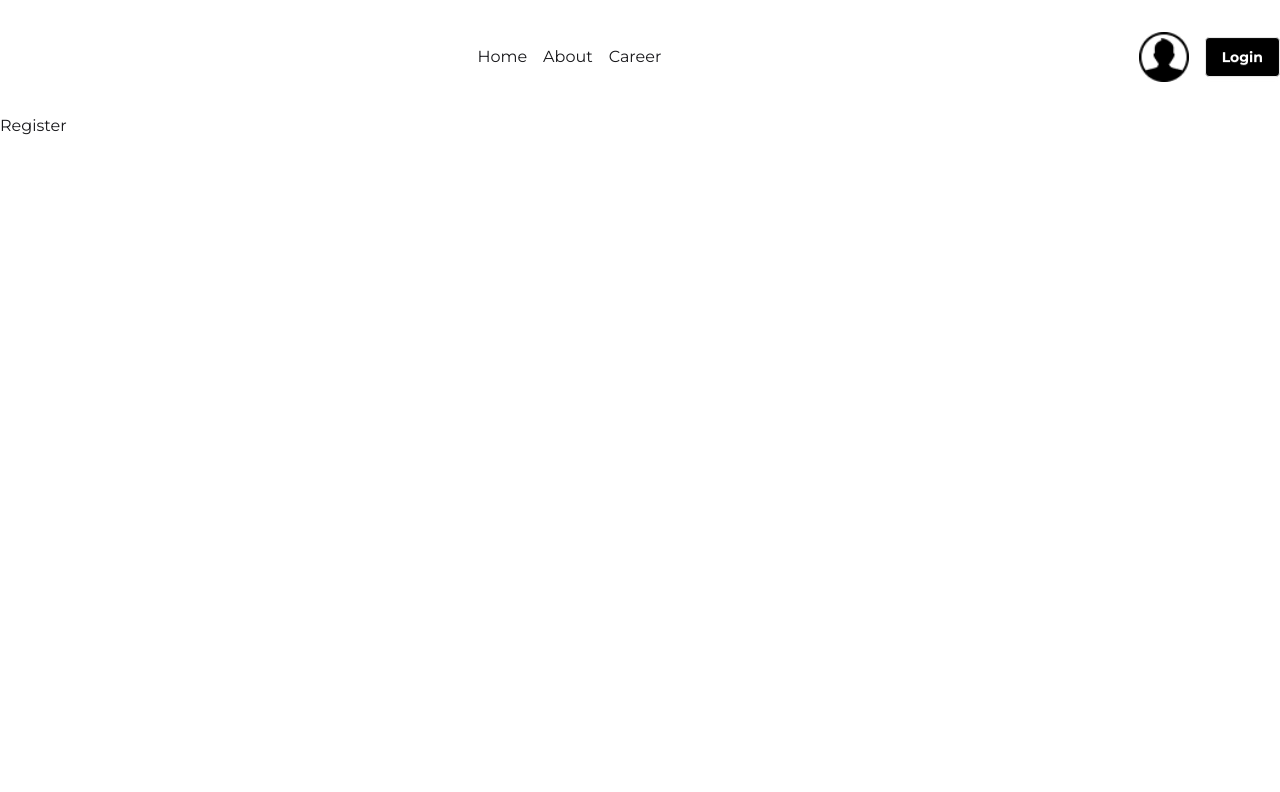
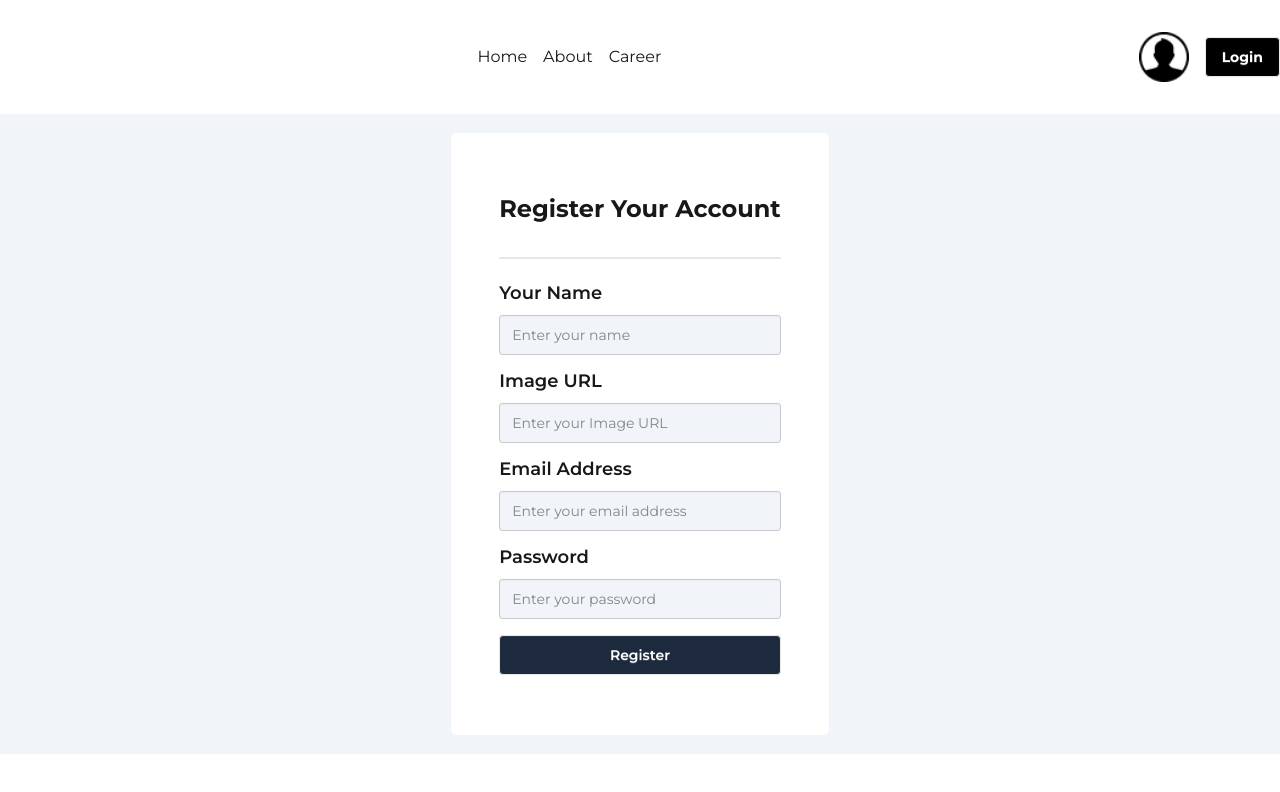
Before and after one commit to anika-chhoa/dragon-news, a Next.js app: page /register in a window 1280 px wide. Shown: the top 792 px of the page. Built offline with nearby package versions, Linux system fonts and the light colour scheme.

Commit message:
login and register page designed

```diff
--- a/package.json
+++ b/package.json
@@ -14,6 +14,7 @@
     "react": "19.2.4",
     "react-dom": "19.2.4",
     "react-fast-marquee": "^1.6.5",
+    "react-hook-form": "^7.74.0",
     "react-icons": "^5.6.0"
   },
   "devDependencies": {
--- a/src/app/(auth)/login/page.jsx
+++ b/src/app/(auth)/login/page.jsx
@@ -1,11 +1,61 @@
-import React from 'react';
+"use client";
+import Link from "next/link";
+import { useForm } from "react-hook-form";
 
 const LoginPage = () => {
-    return (
-        <div>
+  const handleLoginForm = (data) => {
+    console.log(data);
+  };
+const {
+    register,
+    handleSubmit,
+    watch,
+    formState: { errors },
+  } = useForm()
+  return (
+    <div className="container mx-auto min-h-[80vh] flex justify-center items-center bg-slate-100">
+      <div className="p-12 rounded-md bg-white">
+        <h2 className="font-bold text-2xl text-center pb-8 border-b-2 border-b-gray-200 my-3">
+          Login Your Account
+        </h2>
+        <form onSubmit={handleSubmit(handleLoginForm)}>
+          <fieldset className="fieldset">
+            <legend className="fieldset-legend text-lg">Email Address</legend>
+            <input
+              type="email"
+
+            {...register("email", { required: "Email field is required" })}
+              className="input bg-slate-100 w-full"
+              placeholder="Enter your email address"
+            />
+            {errors.email && <span className="text-red-600">{errors.email.message}</span>}
+          </fieldset>
+          <fieldset className="fieldset">
+            <legend className="fieldset-legend text-lg">Password</legend>
+            <input
+              type="password"
+
+            {...register("password", { required: "Password field is required" })}
+              className="input bg-slate-100 w-full"
+              placeholder="Enter your password"
+              minLength="8"
+            />
+            {errors.password && <span className="text-red-600">{errors.password.message}</span>}
+            {/* <p className="label text-xs">Must be more than 8 characters, including number and uppercase letter</p> */}
+          </fieldset>
+          <button className="btn w-full bg-slate-800 text-white my-3">
             Login
-        </div>
-    );
+          </button>
+        </form>
+        <p className="mt-3 font-medium">
+          Don't have an account?{" "}
+          <Link href={"/register"} className="text-blue-500">
+            Register
+          </Link>
+        </p>
+      </div>
+    </div>
+  );
 };
 
 export default LoginPage;
--- a/src/app/(auth)/register/page.jsx
+++ b/src/app/(auth)/register/page.jsx
@@ -1,11 +1,85 @@
-import React from 'react';
+"use client";
+import { useForm } from "react-hook-form";
 
 const RegisterPage = () => {
-    return (
-        <div>
+  const handleRegisterForm = (data) => {
+    const { name, photo, email, password } = data;
+    console.log(name, photo, email, password)
+  };
+  const {
+    register,
+    handleSubmit,
+    watch,
+    formState: { errors },
+  } = useForm();
+  return (
+    <div className="container mx-auto min-h-[80vh] flex justify-center items-center bg-slate-100">
+      <div className="p-12 rounded-md bg-white">
+        <h2 className="font-bold text-2xl text-center pb-8 border-b-2 border-b-gray-200 my-3">
+          Register Your Account
+        </h2>
+        <form onSubmit={handleSubmit(handleRegisterForm)}>
+          <fieldset className="fieldset">
+            <legend className="fieldset-legend text-lg">Your Name</legend>
+            <input
+              type="text"
+              {...register("name", { required: "Name field is required" })}
+              className="input bg-slate-100 w-full"
+              placeholder="Enter your name"
+            />
+            {errors.name && (
+              <span className="text-red-600">{errors.name.message}</span>
+            )}
+          </fieldset>
+          <fieldset className="fieldset">
+            <legend className="fieldset-legend text-lg">Image URL</legend>
+            <input
+              type="text"
+              {...register("photo", {
+                required: "Image URL field is required",
+              })}
+              className="input bg-slate-100 w-full"
+              placeholder="Enter your Image URL"
+            />
+            {errors.photo && (
+              <span className="text-red-600">{errors.photo.message}</span>
+            )}
+          </fieldset>
+          <fieldset className="fieldset">
+            <legend className="fieldset-legend text-lg">Email Address</legend>
+            <input
+              type="email"
+              {...register("email", { required: "Email field is required" })}
+              className="input bg-slate-100 w-full"
+              placeholder="Enter your email address"
+            />
+            {errors.email && (
+              <span className="text-red-600">{errors.email.message}</span>
+            )}
+          </fieldset>
+          <fieldset className="fieldset">
+            <legend className="fieldset-legend text-lg">Password</legend>
+            <input
+              type="password"
+              {...register("password", {
+                required: "Password field is required",
+              })}
+              className="input bg-slate-100 w-full"
+              placeholder="Enter your password"
+              minLength="8"
+            />
+            {errors.password && (
+              <span className="text-red-600">{errors.password.message}</span>
+            )}
+            {/* <p className="label text-xs">Must be more than 8 characters, including number and uppercase letter</p> */}
+          </fieldset>
+          <button className="btn w-full bg-slate-800 text-white my-3">
             Register
-        </div>
-    );
+          </button>
+        </form>
+      </div>
+    </div>
+  );
 };
 
 export default RegisterPage;
```
Also changed, not shown: 1 other file (tests, documents, lock files or other folders).
